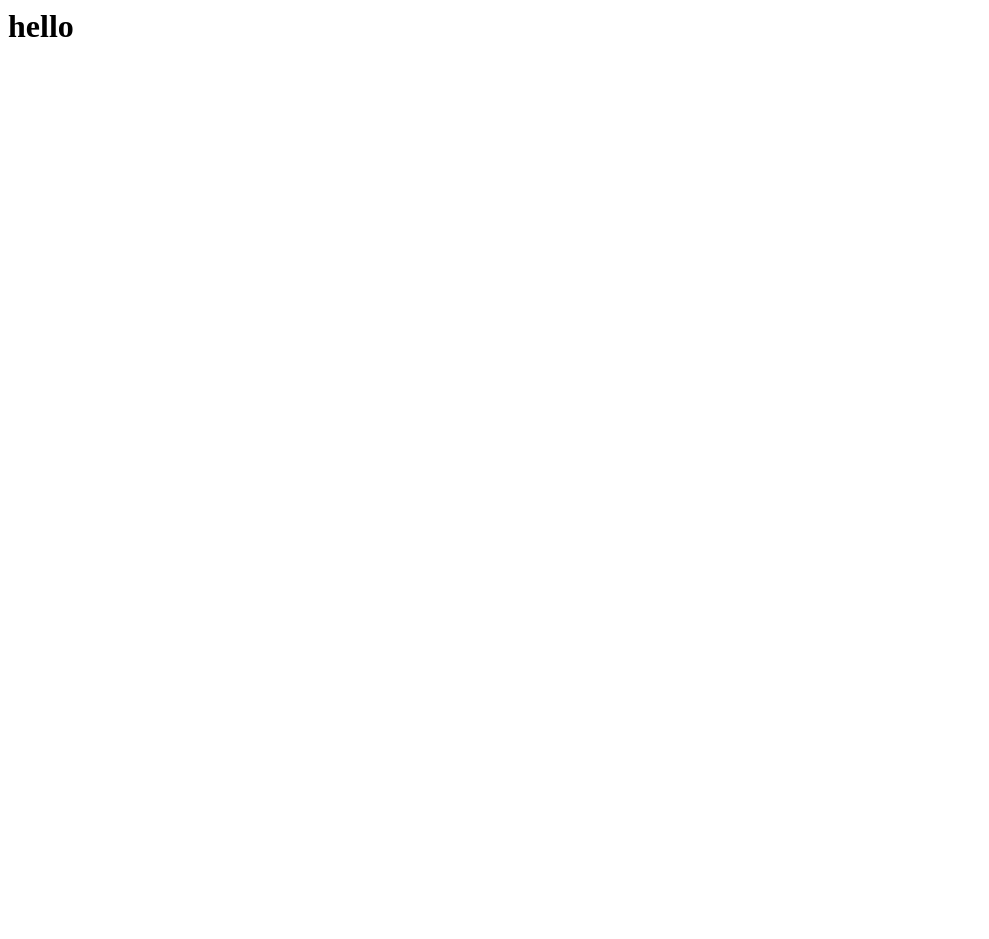
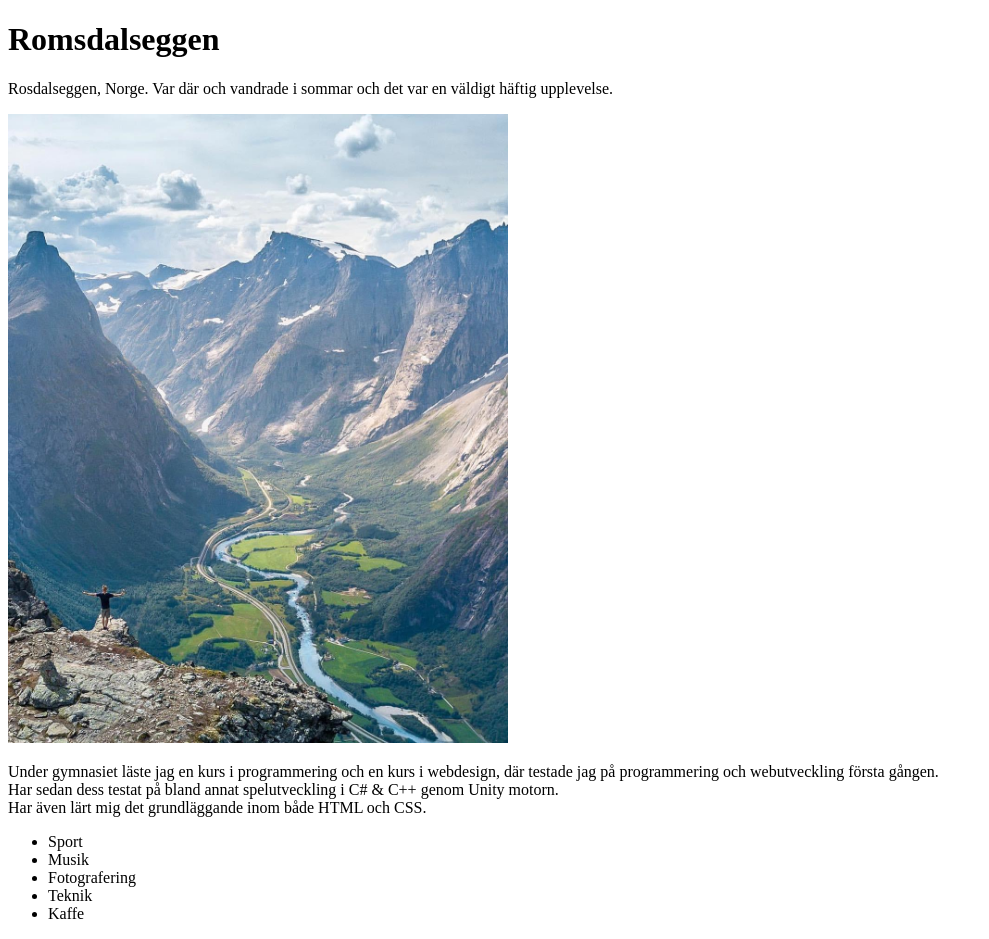
Before and after one commit to SimonJCode/html-grund, a plain HTML site: page index.html in a window 1280 px wide. Shown: the whole page, without its empty margins (0-989 px from the left). Before the commit the page ends 800 px from the top, so only its background shows below. Drawn offline with Linux system fonts and the light colour scheme.

Commit message:
Add content to index.html

```diff
--- a/index.html
+++ b/index.html
@@ -1 +1,27 @@
-<h1>hello</h1>
+<!DOCTYPE html>
+<html lang="en">
+<head>
+    <meta charset="UTF-8">
+    <meta name="viewport" content="width=device-width, initial-scale=1.0">
+    <meta http-equiv="X-UA-Compatible" content="ie=edge">
+    <title>Grundläggande HTML</title>
+</head>
+<body>
+    <div class="hero">
+        <h1>Romsdalseggen</h1>
+        <p>Rosdalseggen, Norge. Var där och vandrade i sommar och det var en väldigt häftig upplevelse.</p>
+        <img style width="500px"; src="romsdal.jpg" alt="romsdal">
+        <p>Under gymnasiet läste jag en kurs i programmering och en kurs i webdesign, där testade jag på programmering och webutveckling första gången. <br>
+            Har sedan dess testat på bland annat spelutveckling i C# & C++ genom Unity motorn. <br>
+            Har även lärt mig det grundläggande inom både HTML och CSS.
+        </p>
+        <ul>
+            <li>Sport</li>
+            <li>Musik</li>
+            <li>Fotografering</li>
+            <li>Teknik</li>
+            <li>Kaffe</li>
+        </ul>
+    </div>
+</body>
+</html>
```
Also changed, not shown: romsdal.jpg (added).
